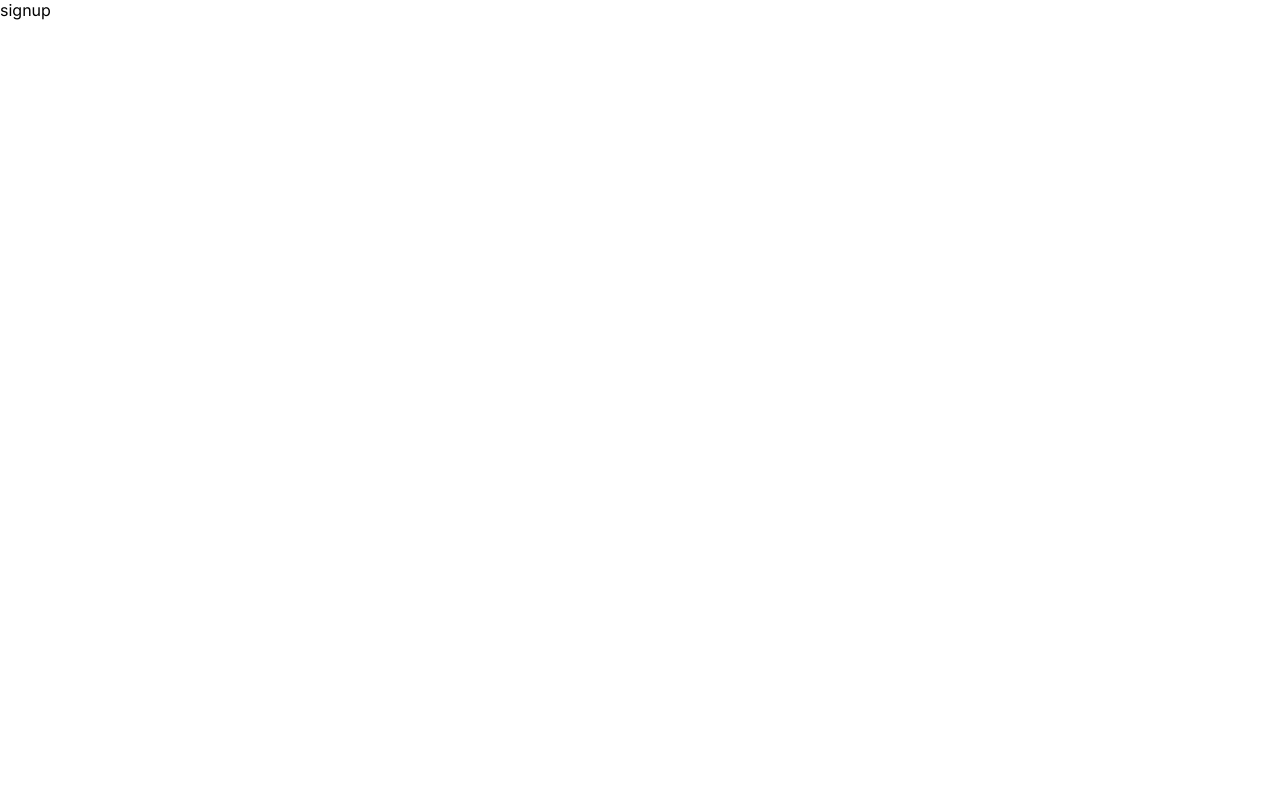
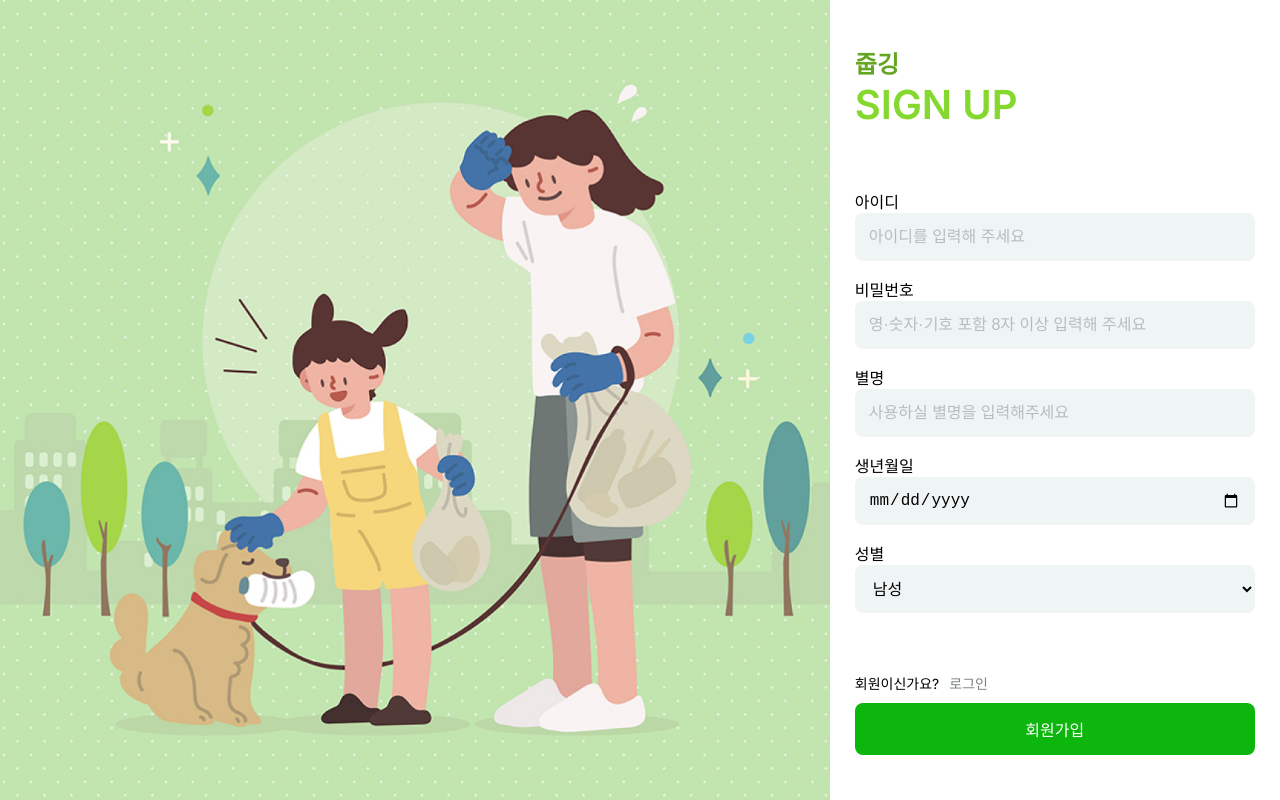
Before and after one commit to 2023-DSM-Hackathon/frontend, a Next.js app: page /signup in a window 1280 px wide. Built offline with nearby package versions, Linux system fonts and the light colour scheme.

Commit message:
ADD : signup Page

```diff
--- a/src/app/signup/page.js
+++ b/src/app/signup/page.js
@@ -1,10 +1,64 @@
 "use client"
 
+import { useEffect, useState } from "react";
+import AuthLayout from "../components/common/AuthLayout";
+import Input from "../components/common/Input";
 import * as S from "./style";
+import { useRouter } from "next/navigation";
+import Button from "../components/common/Button";
 
 const SignUp = () => {
+    const router= useRouter();
+    const [userData, setUserData] = useState({
+		birth: "",
+		nick: "",
+		id: "",
+		password: "",
+        gender:"man"
+	});
+
+    const inputType = [
+        { name: "id", title: "아이디", value: "", placeholder: "아이디를 입력해 주세요", type:"text"},
+		{ name: "password", title: "비밀번호", value: "", placeholder: "영·숫자·기호 포함 8자 이상 입력해 주세요" , type:"password"},
+		{ name: "nick", title: "별명", value: "", placeholder: "사용하실 별명을 입력해주세요", type:"text" },
+		{ name: "birth", title: "생년월일", value: "", placeholder: "실제 본인 생년월일을 입력해주세요", type:"date" },
+	];
+
+    useEffect(()=>{
+        console.log(userData)
+    },[userData])
+
+    const onChange = (e) => {
+		const { name, value } = e.target;
+		setUserData({
+			...userData,
+			[name]: value
+		})
+    }
     return(
-        <>signup</>
+        <AuthLayout where="right" title="SIGN UP">
+            <S.InputContainer>
+            {
+                inputType.map(d=>{
+                    return <Input title={d.title} width="100%" placeholder={d.placeholder} name={d.name} onChange={onChange} type={d.type}/>
+                })
+            }
+            <S.SelectContainer>
+                <S.SelectTitle>성별</S.SelectTitle>
+                <S.SelectBox name="gender" onChange={onChange}>
+                    <option value="man">남성</option>
+                    <option value="woman">여성</option>
+                </S.SelectBox>
+            </S.SelectContainer>
+            </S.InputContainer>
+            <S.ButtonContainer>
+                <S.SubLink>
+                    <p>회원이신가요?</p>
+                    <S.LinkLogin onClick={()=> router.push('/login')}>로그인</S.LinkLogin>
+                </S.SubLink>
+                <Button value="회원가입"/>
+            </S.ButtonContainer>
+        </AuthLayout>
     )
 }
 
--- a/src/app/signup/style.js
+++ b/src/app/signup/style.js
@@ -1,4 +1,48 @@
 import styled from "@emotion/styled";
+import { color } from "../color";
+import { BodyLarge } from "../text";
 
 export const Container = styled.div`
+
 `
+export const InputContainer = styled.div`
+    display: flex;
+    flex-direction: column;
+    gap: 16px;
+`
+
+export const ButtonContainer = styled.div`
+    display: flex;
+    flex-direction: column;
+    gap: 10px;
+`
+export const SubLink = styled.div`
+    display: flex;
+    gap: 10px;
+    font-size: 14px;
+`
+export const LinkLogin = styled.p`
+    color: ${color.grayDark1};
+`
+
+
+export const SelectContainer =styled.div`
+    display: flex;
+    flex-direction: column;
+`
+export const SelectBox = styled.select`
+    outline: none;
+    height: 48px;
+    padding: 12px 14px;
+    border-radius: 8px;
+    border: none;
+    font-size: 16px;
+
+    background-color: ${color.grayLight2};
+    &::placeholder{
+        color: ${color.grayBase};
+    }
+`
+export const SelectTitle = styled(BodyLarge)`
+    color: ${color.black}
+`
```
Also changed, not shown: public/assets/authBgImg.png (added).
